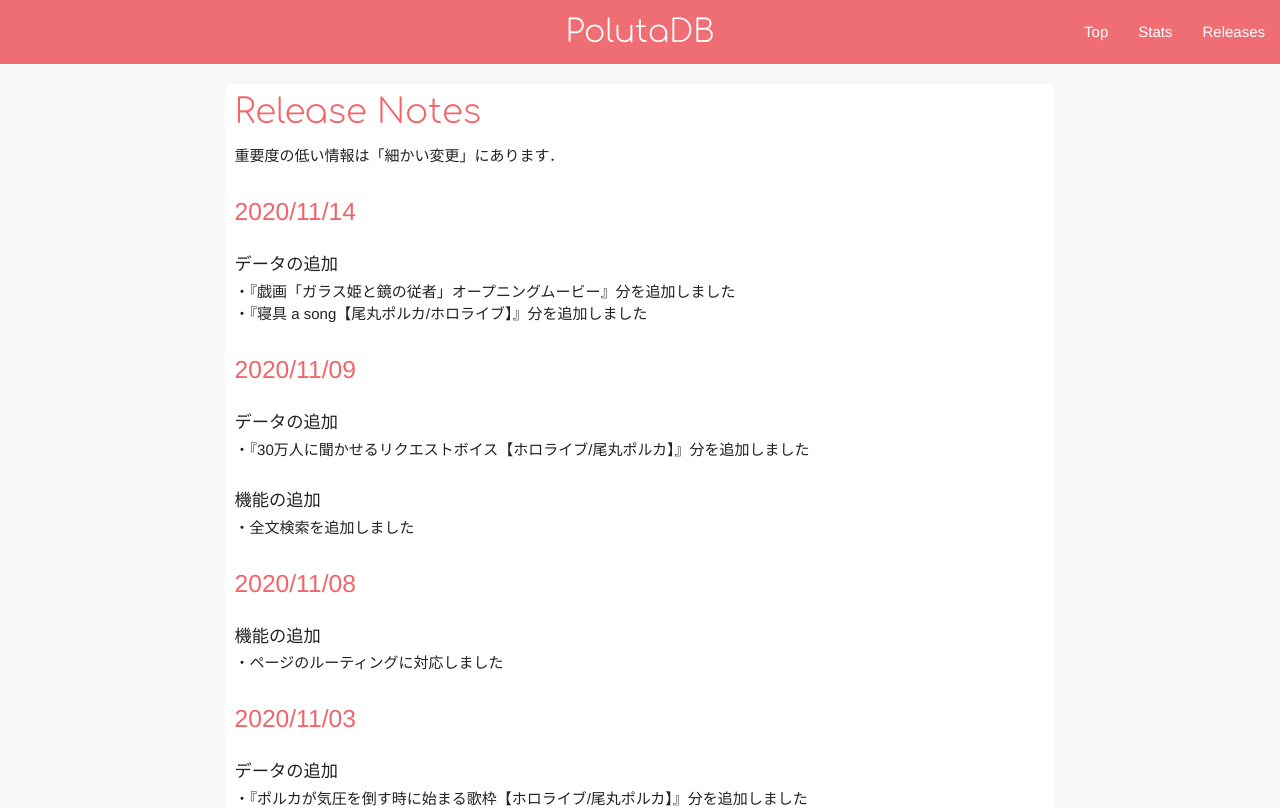
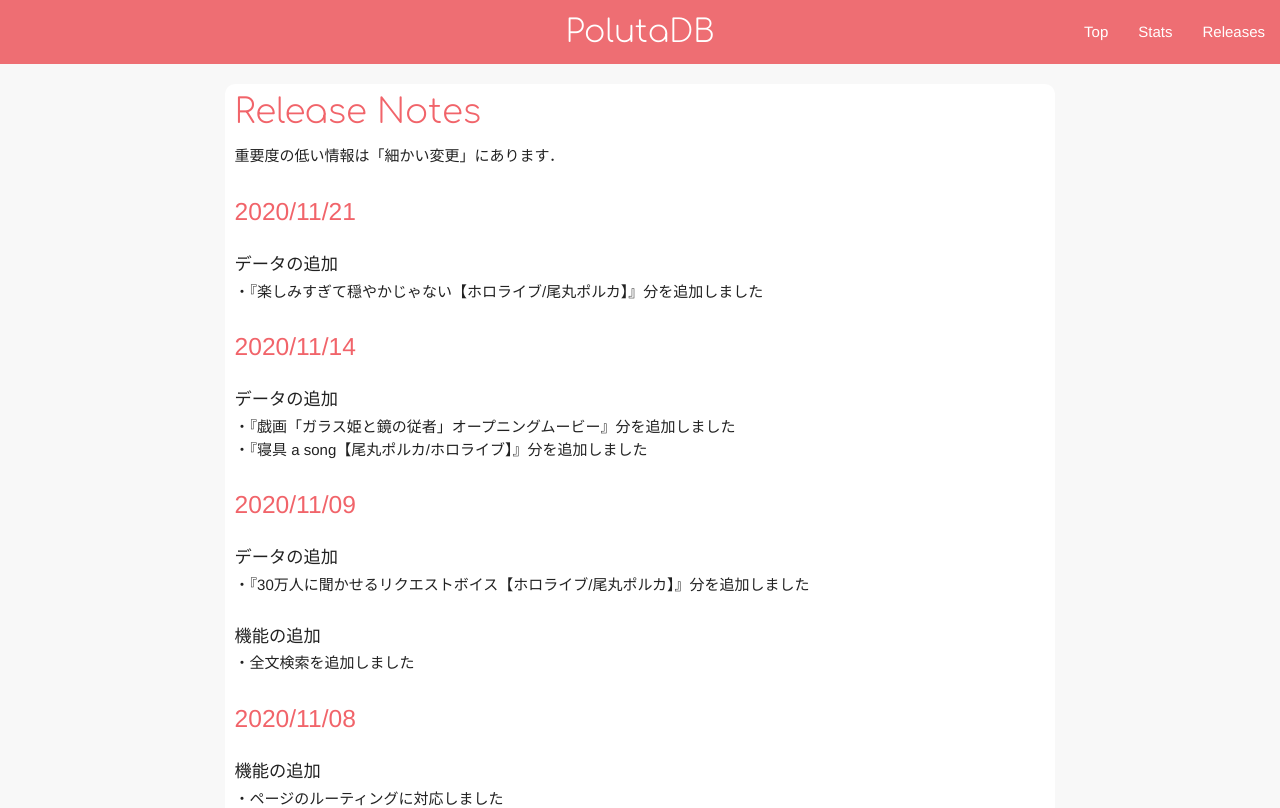
Before and after one commit to YunosukeY/polutadb, a React (Create React App) app: page /releases in a window 1280 px wide. Shown: the top 808 px of the page. Built offline with nearby package versions, Linux system fonts and the light colour scheme.

Commit message:
add data

```diff
--- a/src/app/data.ts
+++ b/src/app/data.ts
@@ -153,6 +153,12 @@ export const videos: Video[] = [
     title: '戯画「ガラス姫と鏡の従者」オープニングムービー',
     date: '2020/11/13',
     typeId: 3,
+  },
+  { // 19
+    id: 'lyX7v3FlitQ',
+    title: '楽しみすぎて穏やかじゃない【ホロライブ/尾丸ポルカ】',
+    date: '2020/11/21',
+    typeId: 5,
   },
 ]
 
@@ -358,6 +364,7 @@ export const songs: Song[] = [
   /* 189 */ { title: '十面相', artistId: 106, genreId: 3 },
   /* 190 */ { title: 'BOY MEETS GIRL', artistId: 107, genreId: 1 },
   /* 191 */ { title: 'キミだけのプリンセス', artistId: 108, genreId: 5 },
+  /* 192 */ { title: '紅蓮華', artistId: 57, genreId: 1 },
 ]
 
 export const genres: Genre[] = [
@@ -717,6 +724,9 @@ export const singings: Singing[] = [
   new Singing(17, 23, '10696'),
   new Singing(17, 37, '10953'),
   new Singing(17, 0, '11675', true, false),
+  new Singing(19, 86, '2346'),
+  new Singing(19, 27, '2677'),
+  new Singing(19, 192, '2936'),
 ]
 
 export function getGenres() {
--- a/src/app/releases.tsx
+++ b/src/app/releases.tsx
@@ -5,6 +5,10 @@ export default function Releases() {
     <div className='pane' id='releases'>
       <h4>Release Notes</h4>
       重要度の低い情報は「細かい変更」にあります．<br />
+
+      <Date date='2020/11/21' />
+      <ContentType type='データの追加' />
+      <Content content='『楽しみすぎて穏やかじゃない【ホロライブ/尾丸ポルカ】』分を追加しました' />
 
       <Date date='2020/11/14' />
       <ContentType type='データの追加' />
```
